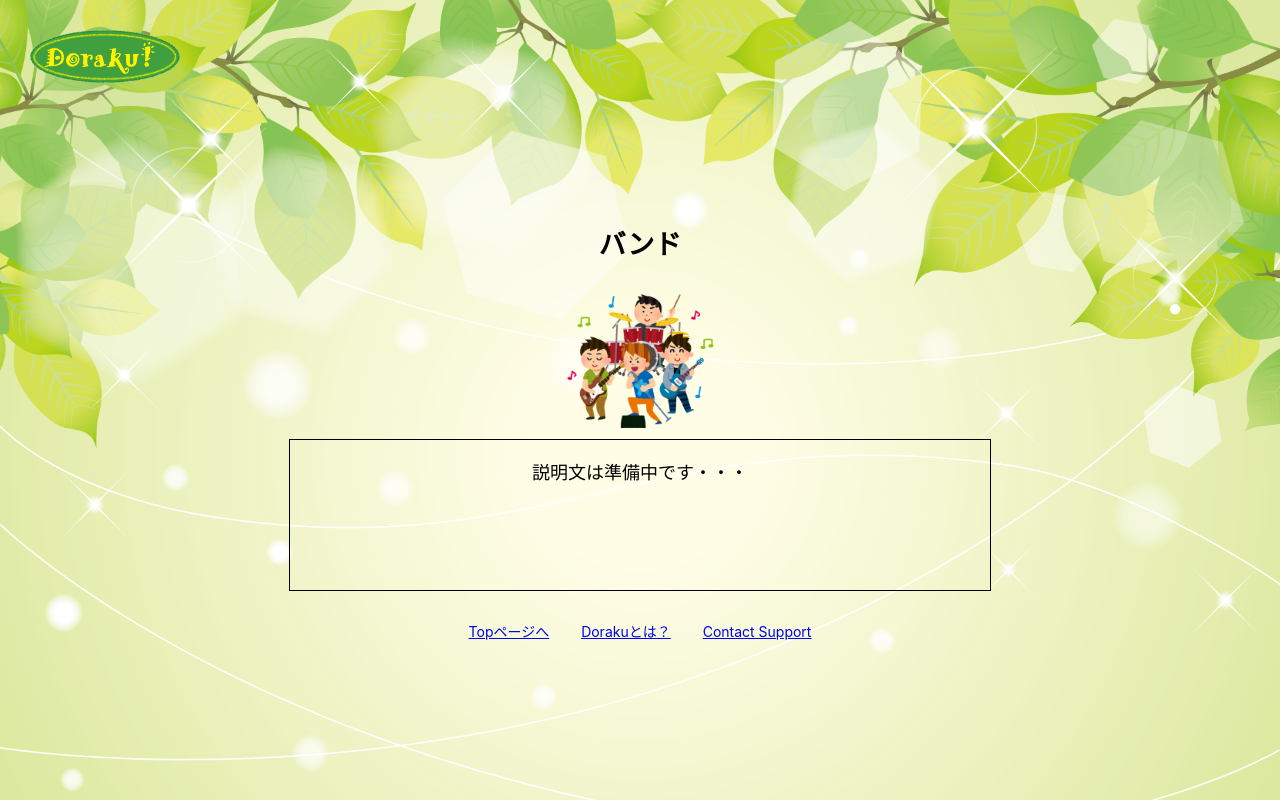
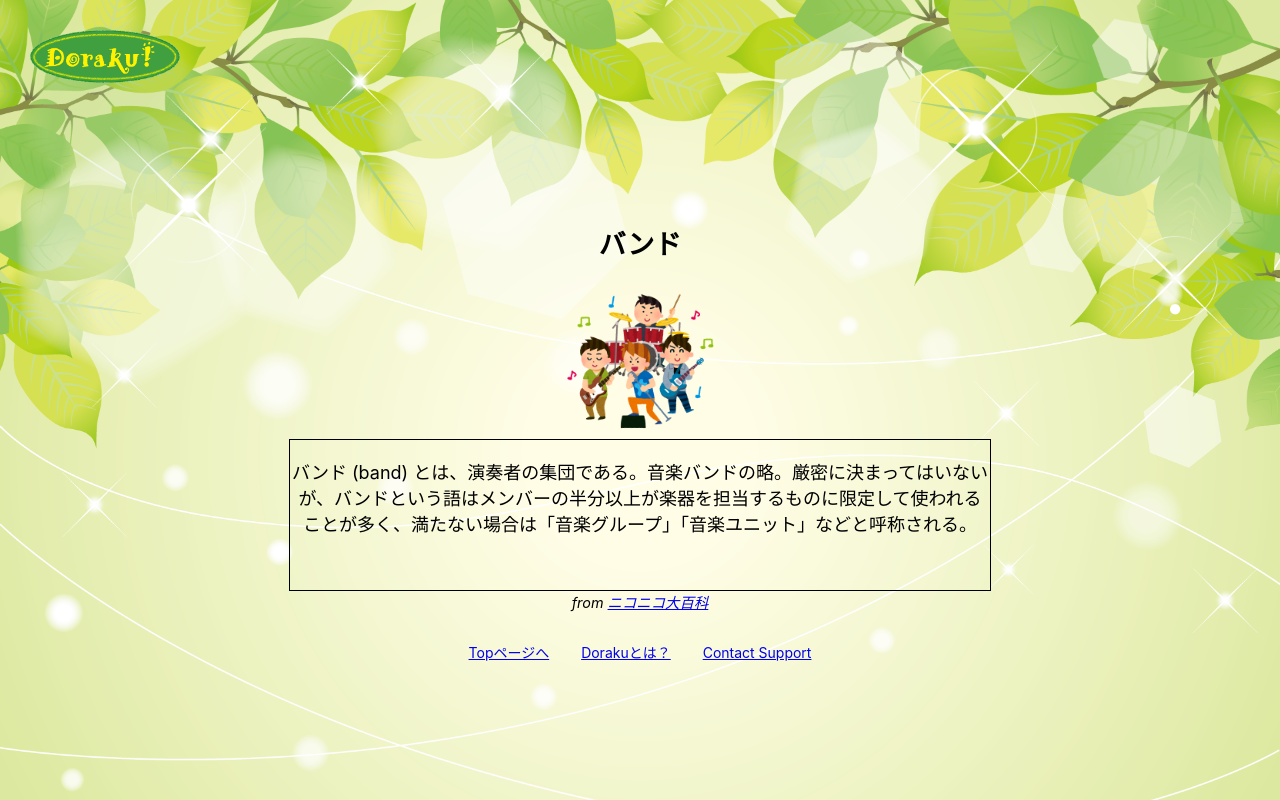
Before and after one commit to sh-miyoshi/doraku, a Nuxt app in the folder frontend/doraku/: page /hobby/details/1 in a window 1280 px wide. Built offline with nearby package versions, Linux system fonts and the light colour scheme.

Commit message:
update band info

```diff
--- a/frontend/doraku/pages/hobby/details/1.vue
+++ b/frontend/doraku/pages/hobby/details/1.vue
@@ -7,8 +7,17 @@
     <h2>{{ hobbyName }}</h2>
     <img :src="image" alt="hobby" height="150" weight="150" />
     <div class="detail">
-      <p>説明文は準備中です・・・</p>
+      <p>
+        バンド (band)
+        とは、演奏者の集団である。音楽バンドの略。厳密に決まってはいないが、バンドという語はメンバーの半分以上が楽器を担当するものに限定して使われることが多く、満たない場合は「音楽グループ」「音楽ユニット」などと呼称される。
+      </p>
     </div>
+    <span class="where">
+      from
+      <a href="https://dic.nicovideo.jp/a/%E3%83%90%E3%83%B3%E3%83%89"
+        >ニコニコ大百科</a
+      >
+    </span>
   </div>
 </template>
 
```
